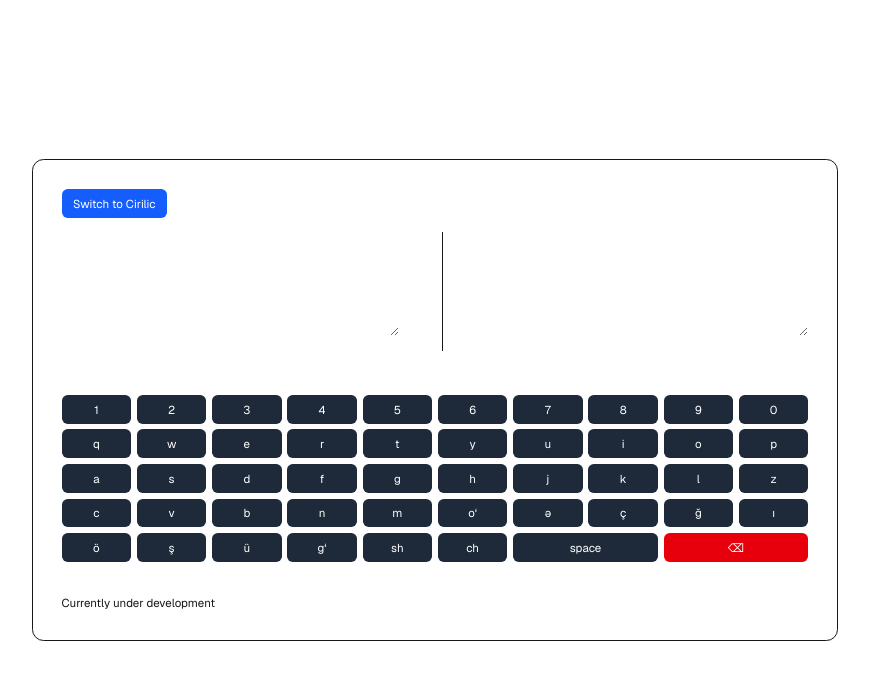
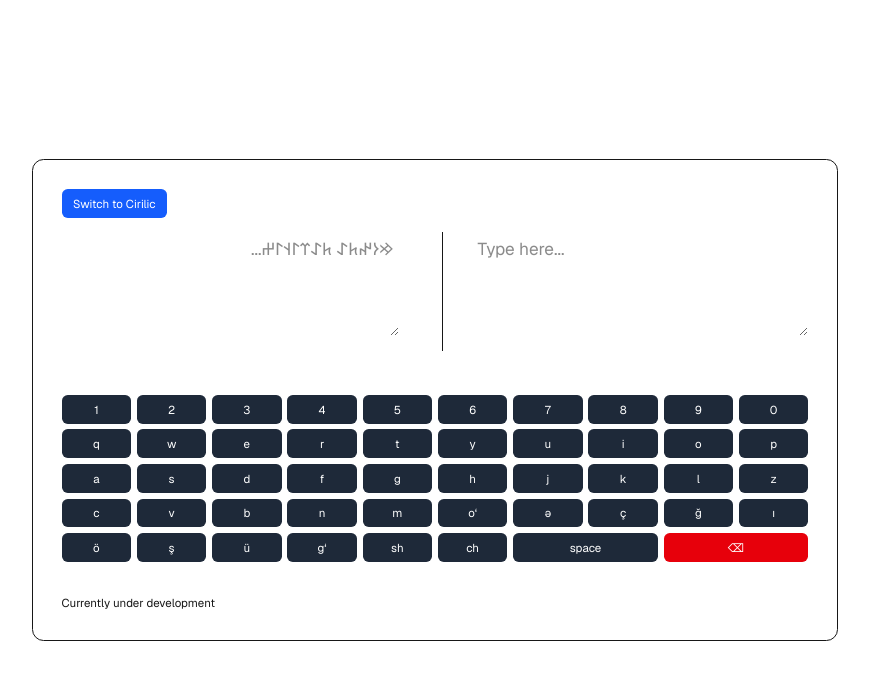
Before and after one commit to Vanckoe/Rune-Translator, a Next.js app: page / in a window 1280 px wide. Shown: the top 680 px of the page, without its empty margins (205-1074 px from the left). Built offline with nearby package versions, Linux system fonts and the light colour scheme.

Commit message:
style(Keyboard): remove redundant text-white class from elements
The `text-white` class was redundant as the text color was already inherited from the parent element. This change simplifies the CSS and improves maintainability.

```diff
--- a/src/components/Keyboard.tsx
+++ b/src/components/Keyboard.tsx
@@ -208,7 +208,7 @@ const CustomKeyboard: React.FC<CustomKeyboardProps> = ({ onValueChange }) => {
               onChange={handleChange}
               onPaste={handlePaste}
               rows={4}
-              className="w-full p-2 bg-transparent text-2xl text-end text-white rounded-lg md:mb-4 focus:outline-none"
+              className="w-full p-2 bg-transparent text-2xl text-end rounded-lg md:mb-4 focus:outline-none"
             />
           </div>
 
@@ -220,7 +220,7 @@ const CustomKeyboard: React.FC<CustomKeyboardProps> = ({ onValueChange }) => {
               onChange={handleChange}
               onPaste={handlePaste}
               rows={4}
-              className="w-full p-2 bg-transparent text-2xl text-white rounded-lg mb-4 focus:outline-none"
+              className="w-full p-2 bg-transparent text-2xl rounded-lg mb-4 focus:outline-none"
             />
           </div>
         </div>
```
